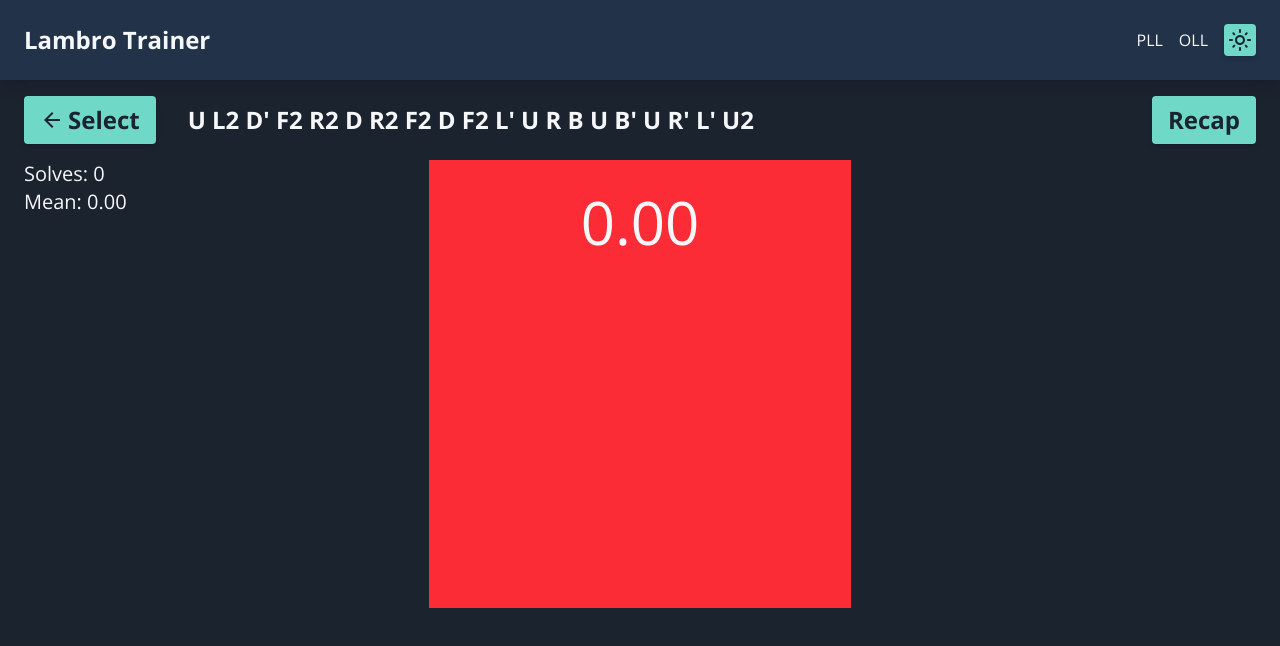
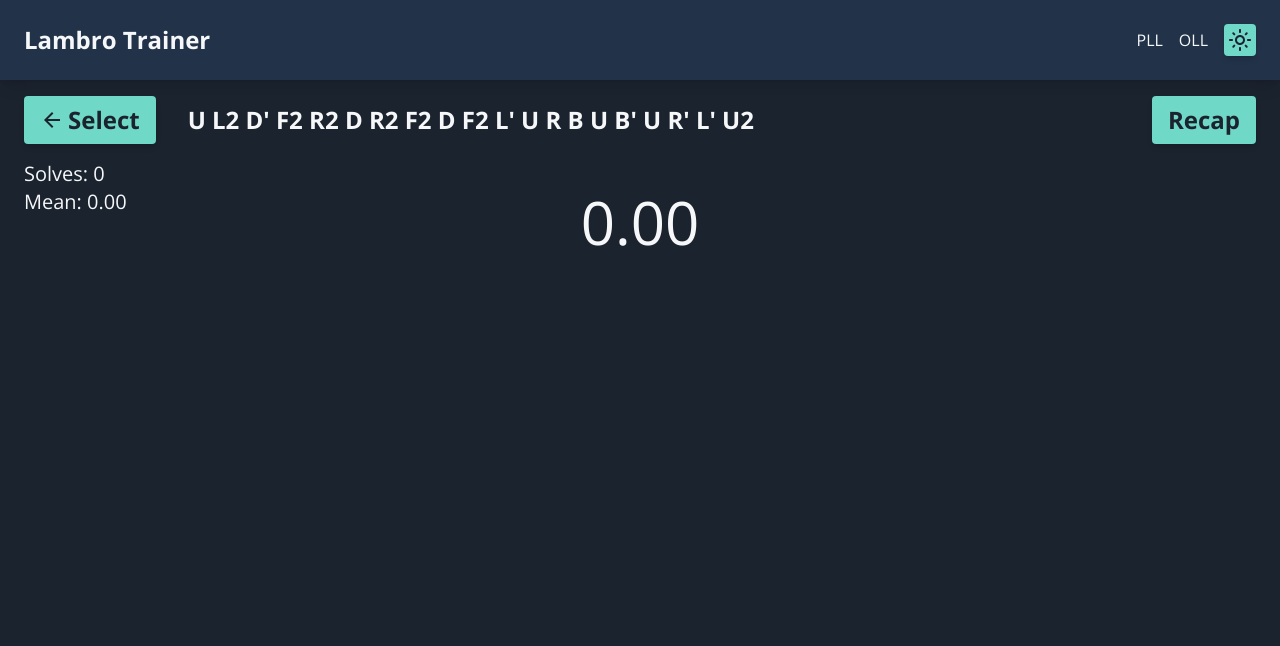
Before and after one commit to andlamb2002/lambro-trainer, a React (Vite) app: page /oll/timer in a window 1280 px wide. Shown: the top 646 px of the page. Built offline with nearby package versions, Linux system fonts and the light colour scheme.

Commit message:
Removed red tappable bg

```diff
--- a/src/Trainer/Pages/TimerPage.tsx
+++ b/src/Trainer/Pages/TimerPage.tsx
@@ -353,7 +353,7 @@ function TimerPage({ cases, algset }: Props) {
 
                 <div className={`${timerWrapperClass} order-1 sm:order-2 h-full`}>
                     <h1
-                        className={`bg-red-500 ${timerColorClass} ${timerHeightClass} sm:h-112 text-6xl text-center py-12 sm:py-8 select-none`}
+                        className={`${timerColorClass} ${timerHeightClass} sm:h-112 text-6xl text-center py-12 sm:py-8 select-none`}
                         onTouchStart={handleTouchStart}
                         onTouchEnd={handleTouchEnd}
                         style={{ touchAction: 'manipulation' }}
```
